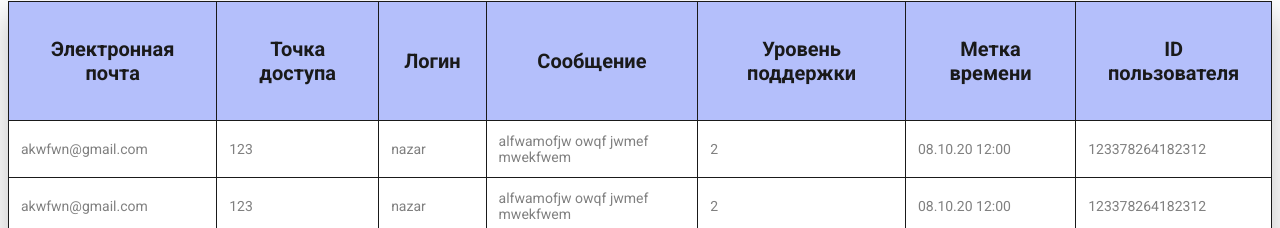
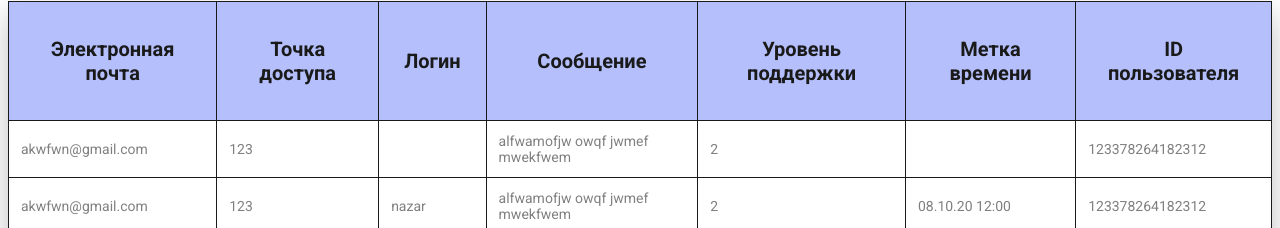
Before and after one commit to Daniil-Tiunchyk/FCADHACK-Monorepo, a React (Create React App) app: page / in a window 1280 px wide. Shown: the part 161-389 px from the top of the page. Built offline with nearby package versions, Linux system fonts and the light colour scheme.

Commit message:
feat!:сделал рабочим, если нет данных в каком-либо ключе объектов данных и подгрузка в начале

```diff
--- a/src/App.js
+++ b/src/App.js
@@ -1,4 +1,4 @@
-import { useState } from "react";
+import { useEffect, useState } from "react";
 import "./App.css"
 import Button from "./components/Button/Button";
 import CalendarDropdown from "./components/CalendarDropdown/CalendarDropdown";
@@ -9,8 +9,13 @@ import data from "./elements.json"
 
 
 function App() {
+  const [isLoading, setIsLoading] = useState(true)
   const [isOpenfilters, setOpenFilters] = useState(false)
   const [isOpenBurger, setIsOpenBurger] = useState(false);
+
+  useEffect(() => {
+    return () => setIsLoading(false)
+  }, [])
 
   return (
     <div className={"App"}>
@@ -65,7 +70,7 @@ function App() {
               <Button className="apply-button apply-button-filters">Применить</Button>
               </div>
               ) }
-              <Table data={data}/>
+              {isLoading || <Table data={data}/>}
             </main>
           <footer>
             <p className="ExplainingText">Выберите нужный лог и просмотрите подробную информацию о нем</p>
--- a/src/components/Table/index.js
+++ b/src/components/Table/index.js
@@ -44,13 +44,13 @@ const Table = ({ data }) => {
         <tbody>
           {currentItems.map((el, i) => (
             <tr className={styles.tableRowItems} key={el.i}> {/* ПОМЕНЯТЬ НА user_id */}
-              <td className={styles.tableCell}>{el.email}</td>
-              <td className={styles.tableCell}>{el.AcPoint}</td>
-              <td className={styles.tableCell}>{el.login}</td>
-              <td className={styles.tableCell}>{el.message}</td>
-              <td className={styles.tableCell}>{el.supLevel}</td>
-              <td className={styles.tableCell}>{el.time}</td>
-              <td className={styles.tableCell}>{el.user_id}</td>
+              <td className={styles.tableCell}>{el?.email}</td>
+              <td className={styles.tableCell}>{el?.AcPoint}</td>
+              <td className={styles.tableCell}>{el?.login}</td>
+              <td className={styles.tableCell}>{el?.message}</td>
+              <td className={styles.tableCell}>{el?.supLevel}</td>
+              <td className={styles.tableCell}>{el?.time}</td>
+              <td className={styles.tableCell}>{el?.user_id}</td>
             </tr>
           ))}
         </tbody>
--- a/src/elements.json
+++ b/src/elements.json
@@ -2,10 +2,10 @@
   {
     "email": "akwfwn@gmail.com",
     "AcPoint": "123",
-    "login": "nazar",
+    "login": "",
     "message": "alfwamofjw owqf jwmef mwekfwem",
     "supLevel": "2",
-    "time": "08.10.20 12:00",
+    "time": "",
     "user_id": "123378264182312"
   },
   {
```
